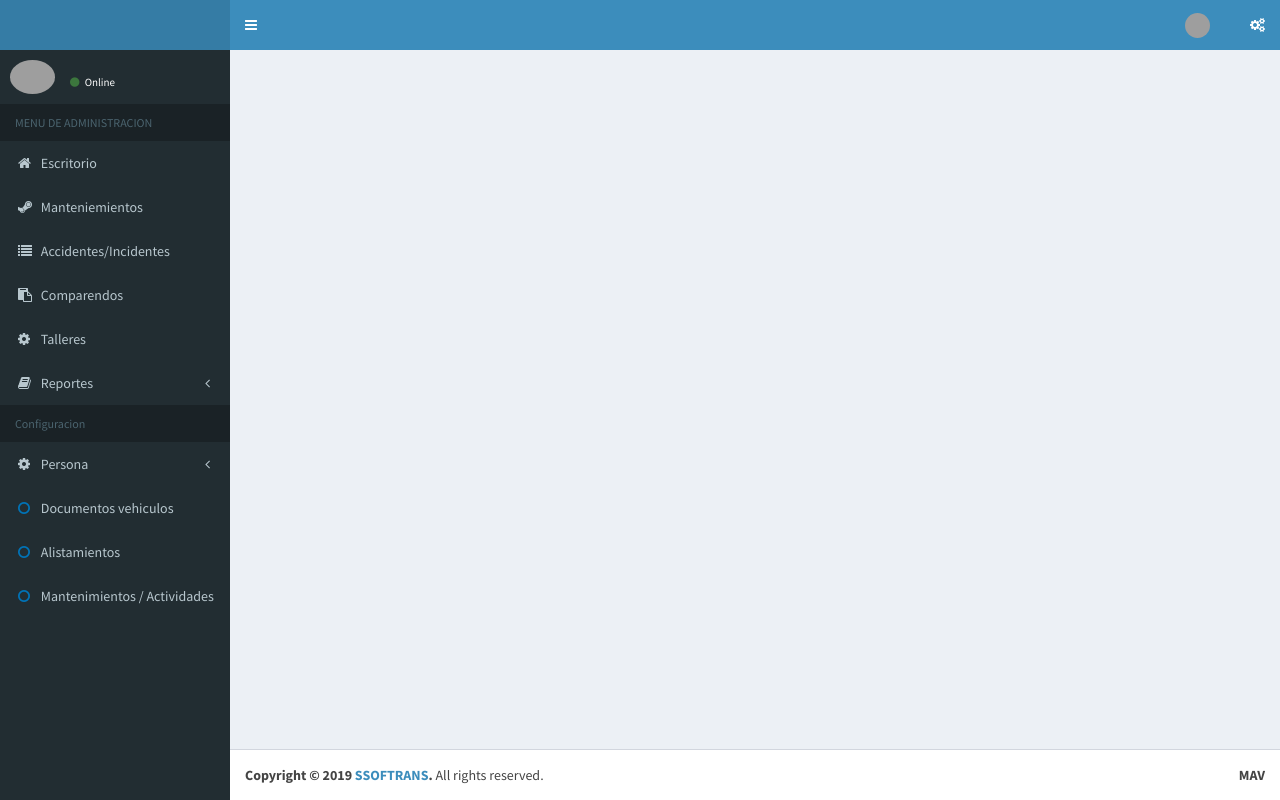
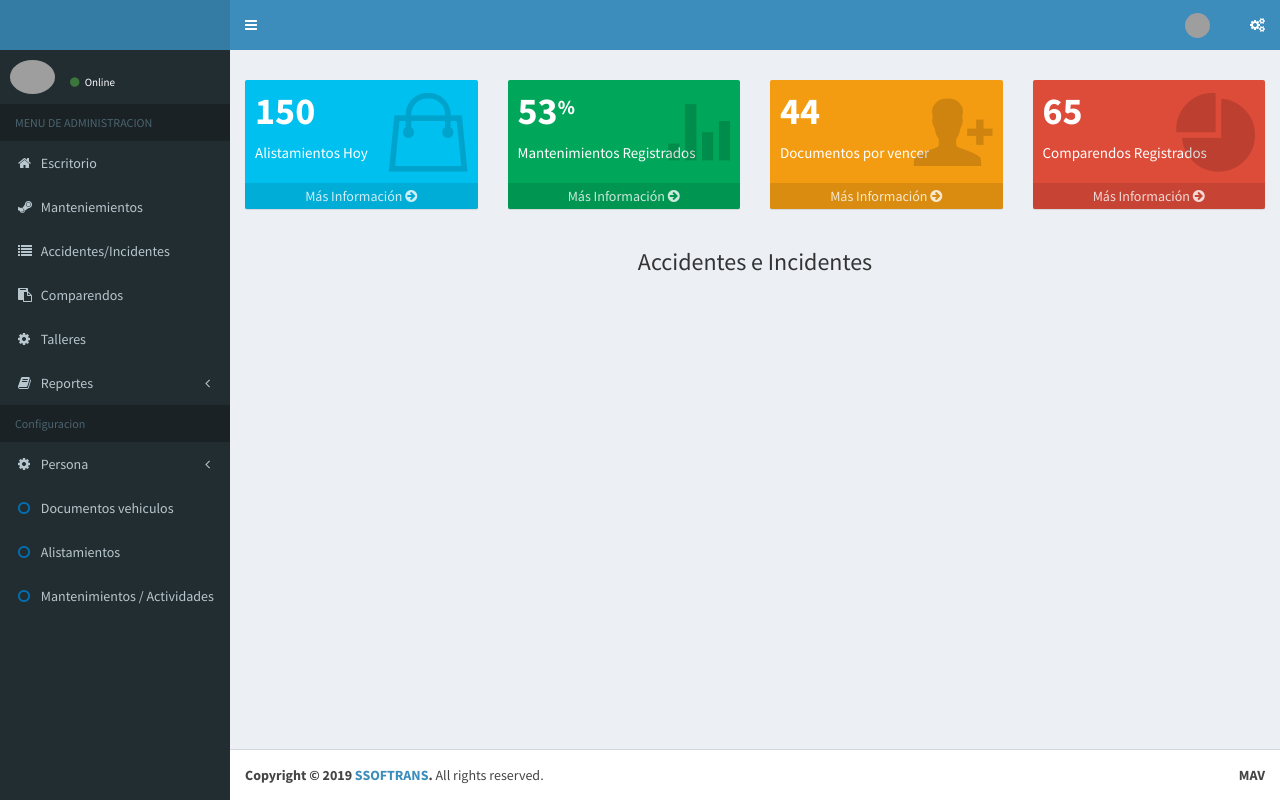
Before and after one commit to krlosw9/mav, a PHP site: template views/index.twig in a window 1280 px wide. Run offline with PHP 8.4, Linux system fonts and the light colour scheme; the template is opened without the code that fills it, so the values that code supplies are empty; some libraries are stand-ins or nearby versions; some web fonts are replaced; grey boxes are pictures that could not be loaded.

Commit message:
Incorporado el desktop.twig que creo julian en index.twig, siendo esta la pagina de inicio al acceder el login

```diff
--- a/views/index.twig
+++ b/views/index.twig
@@ -4,10 +4,80 @@
 
 </section>
 <section class="content">
+
   <div class="row">
     <!-- left column -->
     <div class="col-xs-12">
       <!-- general form elements -->
+      <div class="row">
+        <div class="col-lg-3 col-xs-6">
+          <!-- small box -->
+          <div class="small-box bg-aqua">
+            <div class="inner">
+              <h3>150</h3>
+
+              <p>Alistamientos Hoy</p>
+            </div>
+            <div class="icon">
+              <i class="ion ion-bag"></i>
+            </div>
+            <a href="#" class="small-box-footer">Más Información <i class="fa fa-arrow-circle-right"></i></a>
+          </div>
+        </div>
+        <!-- ./col -->
+        <div class="col-lg-3 col-xs-6">
+          <!-- small box -->
+          <div class="small-box bg-green">
+            <div class="inner">
+              <h3>53<sup style="font-size: 20px">%</sup></h3>
+
+              <p>Mantenimientos Registrados</p>
+            </div>
+            <div class="icon">
+              <i class="ion ion-stats-bars"></i>
+            </div>
+            <a href="#" class="small-box-footer">Más Información <i class="fa fa-arrow-circle-right"></i></a>
+          </div>
+        </div>
+        <!-- ./col -->
+        <div class="col-lg-3 col-xs-6">
+          <!-- small box -->
+          <div class="small-box bg-yellow">
+            <div class="inner">
+              <h3>44</h3>
+
+              <p>Documentos por vencer</p>
+            </div>
+            <div class="icon">
+              <i class="ion ion-person-add"></i>
+            </div>
+            <a href="#" class="small-box-footer">Más Información <i class="fa fa-arrow-circle-right"></i></a>
+          </div>
+        </div>
+        <!-- ./col -->
+        <div class="col-lg-3 col-xs-6">
+          <!-- small box -->
+          <div class="small-box bg-red">
+            <div class="inner">
+              <h3>65</h3>
+
+              <p>Comparendos Registrados</p>
+            </div>
+            <div class="icon">
+              <i class="ion ion-pie-graph"></i>
+            </div>
+            <a href="#" class="small-box-footer">Más Información <i class="fa fa-arrow-circle-right"></i></a>
+          </div>
+        </div>
+        <!-- ./col -->
+      </div>
+      <div class="row" style="text-align:center;">
+	      <div class="col-xs-12 col-sm-12 col-md-12">
+	      	<h3 style="text-align:center;">Accidentes e Incidentes</h3>
+	        <div id="morrisLine1" style="height: 250px;"></div>
+	      </div>
+      </div>
+
 
 
       <div class="col-xs-12">
--- a/views/layout.twig
+++ b/views/layout.twig
@@ -6,6 +6,7 @@
   <title>{{companyName}}</title>
   <!-- Tell the browser to be responsive to screen width -->
   <meta content="width=device-width, initial-scale=1, maximum-scale=1, user-scalable=no" name="viewport">
+  <link rel="stylesheet" href="//cdnjs.cloudflare.com/ajax/libs/morris.js/0.5.1/morris.css">
   <!-- Bootstrap 3.3.7 -->
   <link rel="stylesheet" href="./bower_components/bootstrap/dist/css/bootstrap.min.css">
   <!-- Font Awesome -->
@@ -243,7 +244,10 @@
 
 </div>
 <!-- ./wrapper -->
-
+<!-- Morris.js -->
+<script src="//ajax.googleapis.com/ajax/libs/jquery/1.9.0/jquery.min.js"></script>
+<script src="//cdnjs.cloudflare.com/ajax/libs/raphael/2.1.0/raphael-min.js"></script>
+<script src="//cdnjs.cloudflare.com/ajax/libs/morris.js/0.5.1/morris.min.js"></script>
 <!-- jQuery 3 -->
 <script src="./bower_components/jquery/dist/jquery.min.js"></script>
 <!-- Bootstrap 3.3.7 -->
@@ -257,5 +261,25 @@
 <!-- AdminLTE for demo purposes -->
 <script src="./dist/js/demo.js"></script>
 <!-- Page script -->
+<script type="text/javascript">
+new Morris.Line({
+  element: 'morrisLine1',
+  data: [
+    { y: '2006', a: 100, b: 90 },
+    { y: '2007', a: 75,  b: 65 },
+    { y: '2008', a: 50,  b: 40 },
+    { y: '2009', a: 75,  b: 65 },
+    { y: '2010', a: 50,  b: 40 },
+  ],
+  xkey: 'y',
+  ykeys: ['a', 'b'],
+  labels: ['Accidentes', 'Incidentes'],
+  barColors: ['#5058AB', '#14A0C1'],
+  gridTextSize: 11,
+  hideHover: 'auto',
+  resize: true
+});
+</script>
+
 </body>
 </html>
```
Also changed, not shown: app/Controllers/AlistamientosController.php (+9 -3 lines).
